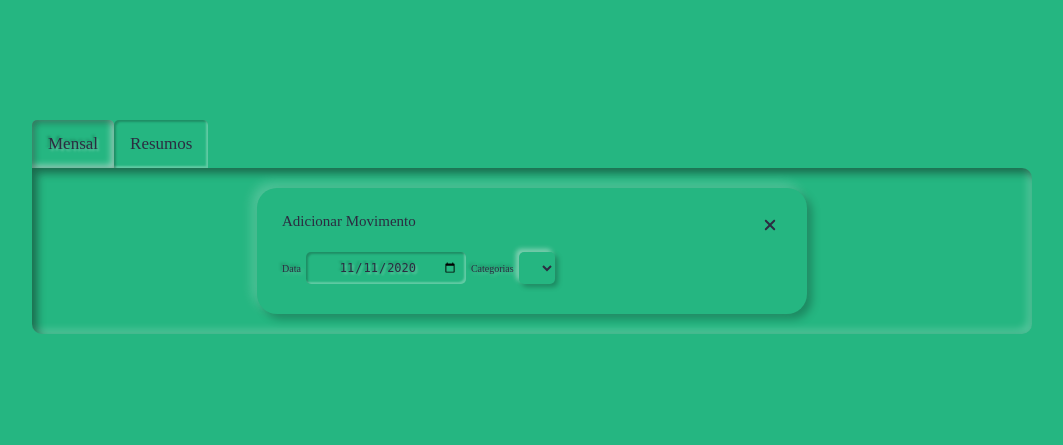
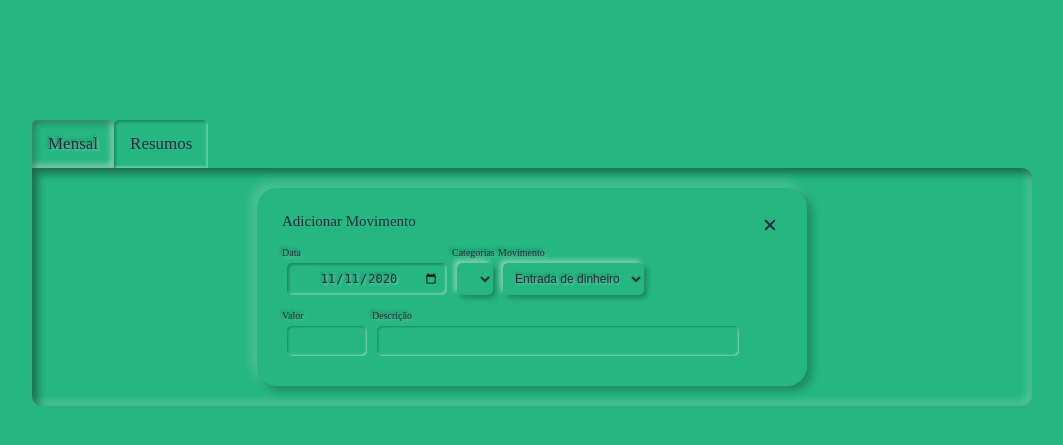
Before and after one commit to lucas-moraes/PHP7-AngularJS-Financial-app, a PHP site: page /principal.html in a window 1280 px wide, after a click on "Movimento". Shown: the top 445 px of the page, without its empty margins (108-1171 px from the left). Run offline with PHP 8.4, Linux system fonts and the light colour scheme; lists and menus that the app fills with data are empty.

Commit message:
Ajustes no tema

```diff
--- a/frontend/principal.css
+++ b/frontend/principal.css
@@ -201,6 +201,10 @@ input:after {
   justify-content: center;
 }
 
+#dinheiro {
+  width: 115px;
+}
+
 .tabcontent {
   display: none;
   padding: 20px;
@@ -291,16 +295,8 @@ input:focus {
 
 label {
   font-size: 10px;
+  display: block;
 }
-
-
-
-
-
-
-
-
-
 
 .col-1 {
   padding: 5px;
--- a/frontend/principal.html
+++ b/frontend/principal.html
@@ -64,11 +64,32 @@
                                 onclick="fadeOut('screen_register',0.5, 'none'); fadeIn('screen_movimentation', 0.5, 'block');"><img
                                     src="./assets/close.svg"></a>
                         </div>
+                        <div class="row" style="margin-bottom: 10px;">
+                            <div>
+                                <label>Data</label>
+                                <input id="date" type="date" class="input-date" />
+                            </div>
+                            <div>
+                                <label>Categorias</label>
+                                <select id="categories2"></select>
+                            </div>
+                            <div>
+                                <label>Movimento</label>
+                                <select>
+                                    <option>Entrada de dinheiro</option>
+                                    <option>Saída de dinheiro</option>
+                                </select>
+                            </div>
+                        </div>
                         <div class="row">
-                            <label>Data</label>
-                            <input id="date" type="date" class="input-date" />
-                            <label>Categorias</label>
-                            <select id="categories2"></select>
+                            <div>
+                                <label>Valor</label>
+                                <input type="text" style="width: 80px;" onKeyPress="return(moeda(this,'.',',',event))" maxlength="5" pattern=[0-9]/>
+                            </div>
+                            <div>
+                                <label>Descrição</label>
+                                <input style="width: 362px;" />
+                            </div>
                         </div>
                     </div>
                 </div>
```
